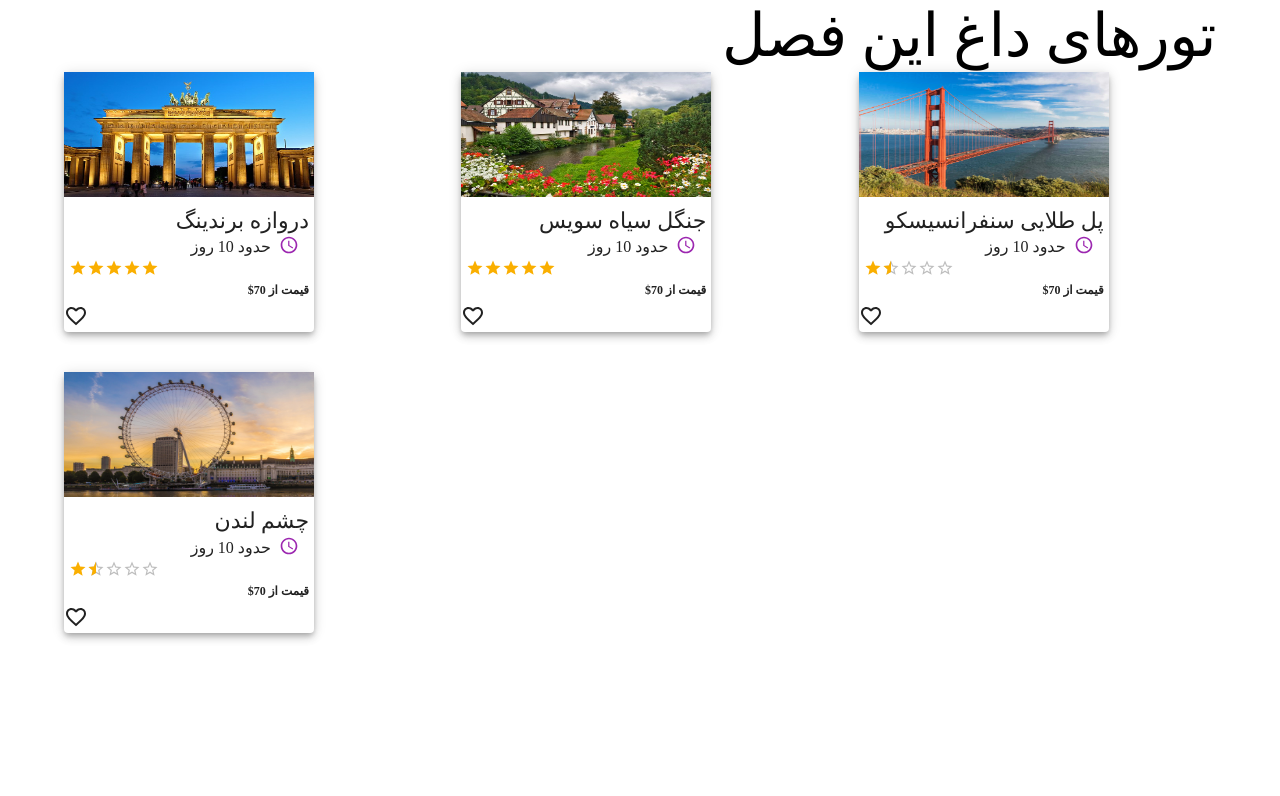
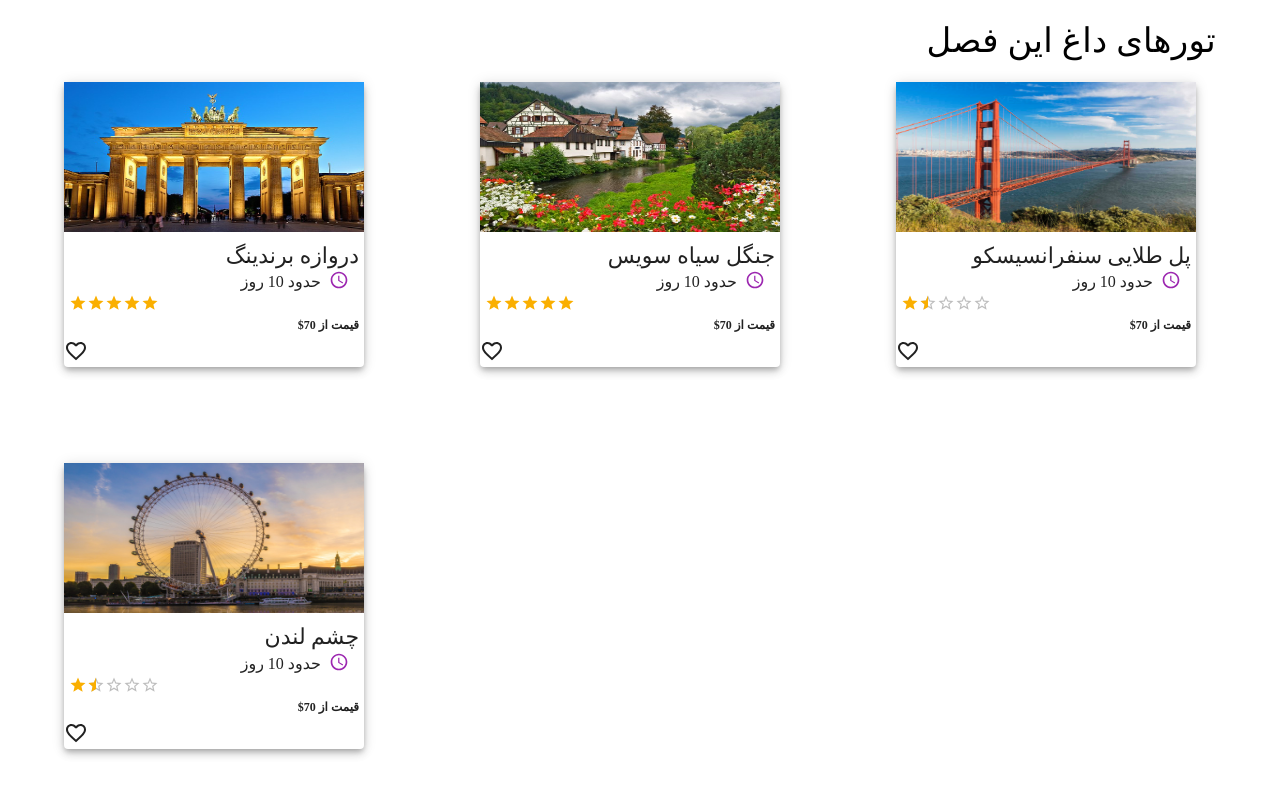
Before and after one commit to omidshome/profile, a Next.js app: page /cards in a window 1280 px wide. Shown: the top 796 px of the page. Built offline with nearby package versions, Linux system fonts and the light colour scheme; a small style sheet from the web is missing.

Commit message:
adjusting Grid and spacing

```diff
--- a/components/TouristCard.js
+++ b/components/TouristCard.js
@@ -19,20 +19,20 @@ const TouristCard = ({ source, attractionName }) => {
 
   const theme = createTheme({
     typography: {
-      dir: "rtl",
+      direction: "rtl",
       fontFamily: ["Vazir"].join(","),
     },
   });
 
   return (
     <ThemeProvider theme={theme}>
-      <Grid item xs={12} lg={4} md={6}>
-        <Paper elevation={5} sx={{ width: "250px" }}>
+      <Grid item lg={4}>
+        <Paper elevation={5} sx={{ width: "300px" }}>
           <Image
             placeholder="blur"
             src={source}
-            width={250}
-            height={125}
+            width={300}
+            height={150}
             alt="Trousit attraction"
           />
           <Box sx={{ padding: "5px" }}>
--- a/pages/cards/index.js
+++ b/pages/cards/index.js
@@ -10,11 +10,18 @@ import T4 from "../../public/TouristIMG/T4.jpg";
 
 const index = () => {
   return (
-    <Container>
-      <Typography variant="h2" component={"h2"} dir="rtl" fontFamily={"Vazir"}>
+    <Container paddingY={3}>
+      <Typography
+        variant="h4"
+        component={"h2"}
+        dir="rtl"
+        fontFamily={"Titr"}
+        marginY={"20px"}
+      >
         تورهای داغ این فصل
       </Typography>
-      <Grid container spacing={5}>
+
+      <Grid container spacing={12}>
         <TouristCard source={T1} attractionName={"دروازه برندینگ"} />
         <TouristCard source={T2} attractionName={"جنگل سیاه سویس"} />
         <TouristCard source={T3} attractionName={"پل طلایی سنفرانسیسکو"} />
```
Also changed, not shown: pages/index.js (+6 -2 lines).
